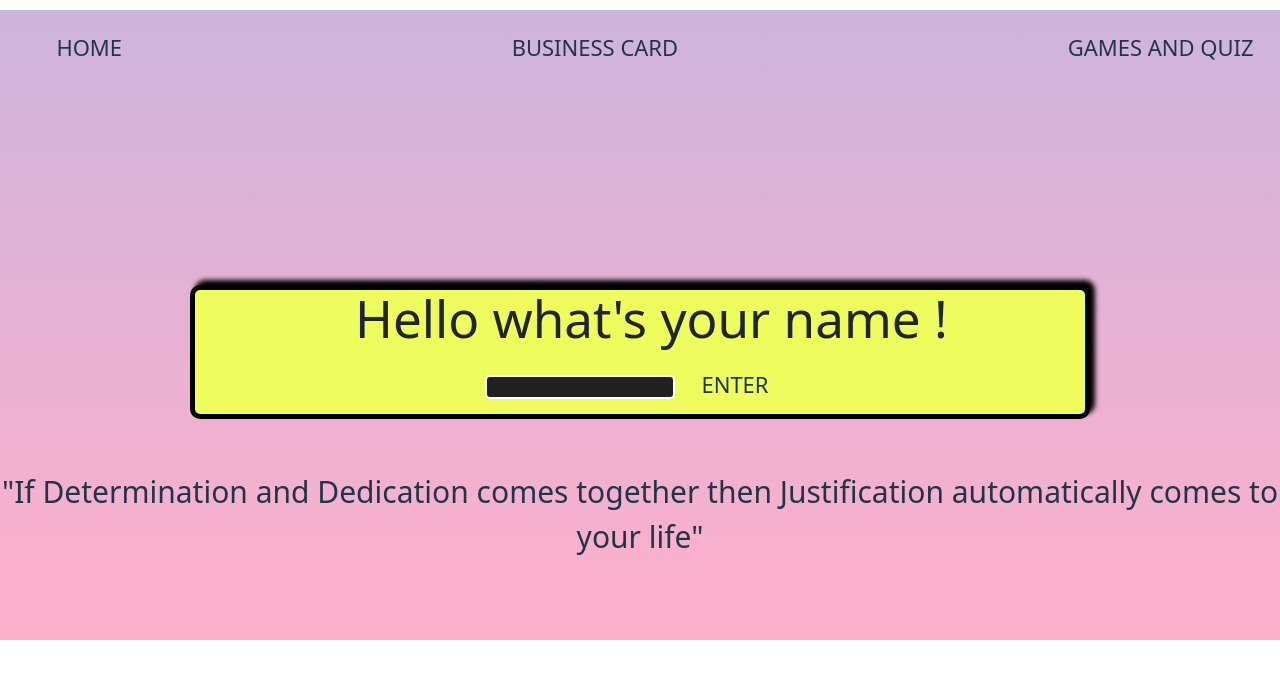
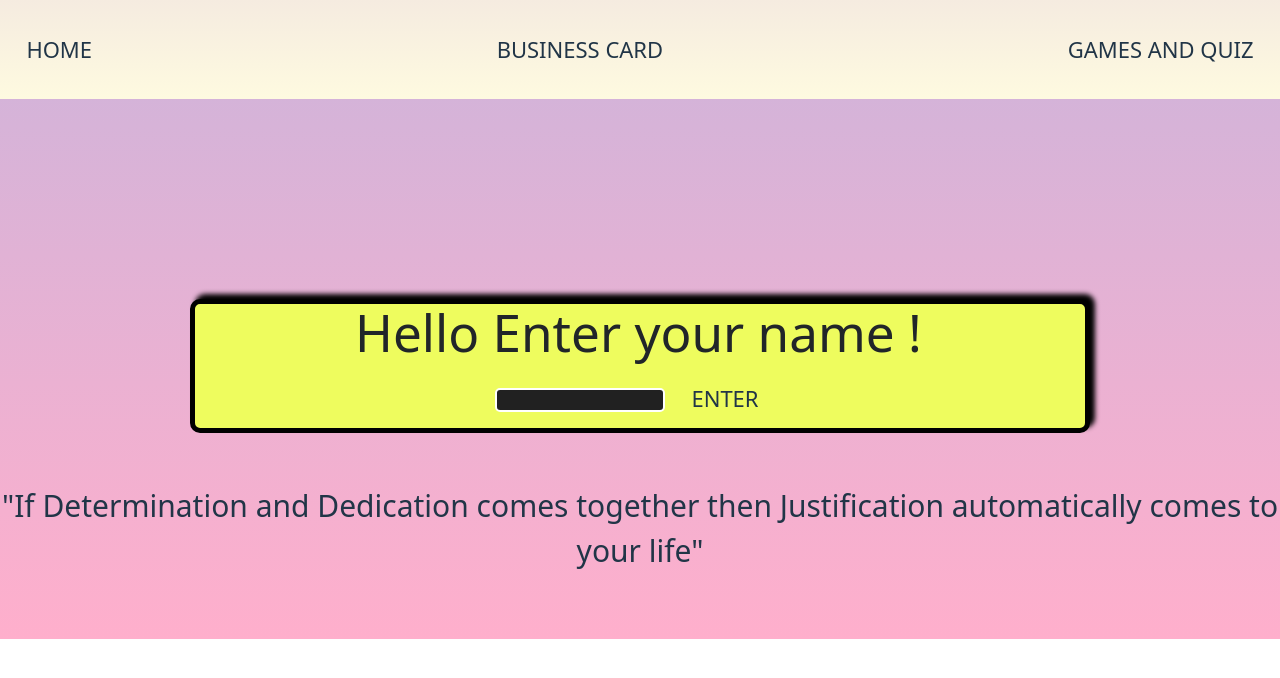
Before and after one commit to nischalsatwik/exploring, a React (Vite) app: page /home in a window 1280 px wide. Shown: the top 678 px of the page. Built offline with nearby package versions, Linux system fonts and the light colour scheme.

Commit message:
did small changes

```diff
--- a/src/App.css
+++ b/src/App.css
@@ -52,9 +52,11 @@ button:after {
   align-items: center !important;
   justify-content: center;
   font-weight: 400;
-  margin-top:50px;
-  margin-left:30px;
+  margin-top:39px;
+  background: linear-gradient(#f5ebe0,#fefae0);
+  height: 100px;
   }
+  .navbar butt
 /*home component */
 .home{
   margin-top: 70px;
@@ -89,6 +91,7 @@ button:after {
   width:930px;
   height:350px;
   box-shadow: 5px 5px 5px black;
+  margin-top: 80px;
 }
 .home-just{
   text-decoration: underline;
@@ -97,14 +100,13 @@ button:after {
 }
 .home-ip {
   background-color: #212121;
-  max-width: 190px;
+  width: 170px;
   height: 15px;
   padding: 10px;
   border: 2px solid white;
   border-radius: 5px;
   font-size:large;
   font-weight: bold;
-  text-align: center;
   margin-top: 20px;
 }
 
@@ -137,6 +139,12 @@ button:after {
   color: #213547;
   margin-top:50px;
 }
+.home-ul p{
+  font-size: 20px;
+  font-weight: 600;
+  margin-top: 10px;
+  margin-bottom: -5px;
+}
 /*Info component */
 .info{
   display: block;
@@ -148,6 +156,7 @@ button:after {
   margin-left: auto;
   box-shadow: 5px 5px 5px black;
   margin-right: auto;
+  margin-top: 80px;
 }
 .info-head{
   font-size: 30px;
@@ -202,6 +211,7 @@ button:after {
   margin-right: auto;
   box-shadow: 5px -5px 5px black;
   border-radius: 10px;
+  margin-top: 80px;
 }
 .work-head{
   font-size:30px;
@@ -268,6 +278,7 @@ button:after {
   margin-right: auto;
   box-shadow: 5px -5px 5px black;
   border-radius: 10px;
+  margin-top: 80px;
 }
 .acheive-head{
   text-align: center;
--- a/src/App.jsx
+++ b/src/App.jsx
@@ -10,14 +10,9 @@ import NumberGame  from "./Components/Games and Quiz/NumberGame";
 import Tictactoe from "./Components/Games and Quiz/Tictactoe";
 
 function App() {
- const [vis,setVis]=useState(true);
- useEffect(()=>{
-  setTimeout(()=>{setVis(false)},1000)
- },[]);
   return (
     <>
     <Navbar></Navbar>
-    {vis&&<h1>Click on Home</h1>}
     <Routes>
     <Route path="/home" element={<Home/> }></Route>
         <Route path="/game"  element={<Game></Game>}/>
--- a/src/components/All.jsx
+++ b/src/components/All.jsx
@@ -5,12 +5,14 @@ function All(props)
     return(
     <>
         <div className="home-made">
-            <h1 className="home-head">Welcome {props.inputname} you can click on the following</h1>
+            <h1 className="home-head">Welcome {props.inputname}</h1>
             <div className="home-ul">
             <ul >
+                <p>You can slide through and view my</p>
                 <li className="home-details"><span className="home-just">Info</span> to know about myself</li>
                 <li className="home-details"><span className="home-just">Workexperience and Project</span> to know about my previous projects which I've worked</li>
-                <li className="home-details"><span className="home-just">Acheivement</span> to know what I have acheived until now.</li>
+                <li className="home-details"><span className="home-just">Acheivements</span> to know what I have acheived until now.</li>
+                <p>And click on the above</p>
                 <li className="home-details"><span className="home-just">Business card</span> to contact me through social media or email</li>
                 <li className="home-details"><span className="home-just">Games and Quiz</span> to have some fun</li>
             </ul>
--- a/src/components/Home.jsx
+++ b/src/components/Home.jsx
@@ -7,7 +7,7 @@ function Home(){
        function handle()
 
        {
-        if(inputname==="")
+        if(!inputname.trim())
         {
             alert("name must be filled");
         }
@@ -20,7 +20,7 @@ function Home(){
     return(
         <div className="home">
                 {vis&&<div className="home-vis">
-                        <h1><span className="home-first">Hello what&apos;s your name !</span> </h1>
+                        <h1><span className="home-first">Hello Enter your name !</span> </h1>
                         <div className="Home-ip-enter">
                             <input type="text"  maxLength={10} className="home-ip" onChange={(e)=>setinput(e.target.value)} ></input>
                             <button className="home-enter" onClick={handle}>Enter</button>
--- a/src/components/Navbar.jsx
+++ b/src/components/Navbar.jsx
@@ -3,9 +3,9 @@ function Navbar(){
     const navigate=useNavigate();
     return(
         <div className="navbar">
-            <button onClick={()=>navigate("/home")}>Home</button>
-            <button onClick={()=>navigate("/business")}>Business card</button>
-            <button onClick={()=>navigate("/game")}>Games and Quiz</button>
+            <button title="click me" onClick={()=>navigate("/home")}>Home</button>
+            <button title="click to  contact me" onClick={()=>navigate("/business")}>Business card</button>
+            <button  title="click to have fun" onClick={()=>navigate("/game")}>Games and Quiz</button>
         </div>
     );
 }export default Navbar;
--- a/src/index.css
+++ b/src/index.css
@@ -12,7 +12,7 @@ a:hover {
 body {
   margin: 0;
   min-width: 320px;
-  height: 630px;
+  height: 640px;
   background: linear-gradient(#cdb4db,#ffafcc);
   margin-top:-40px;
 }
```
